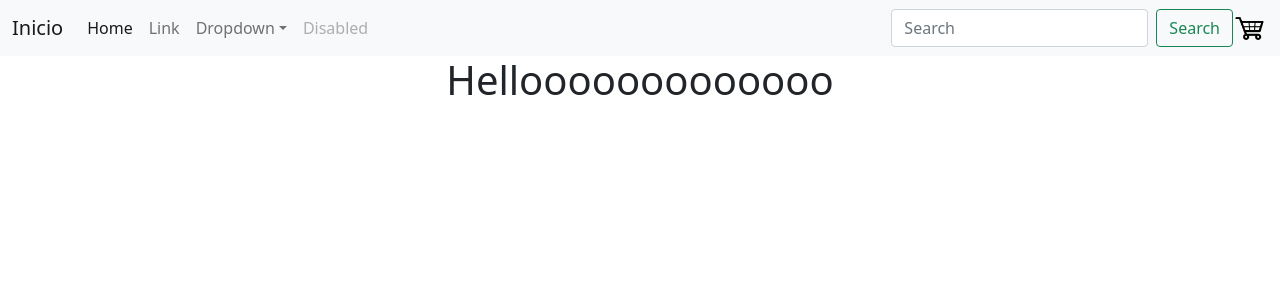
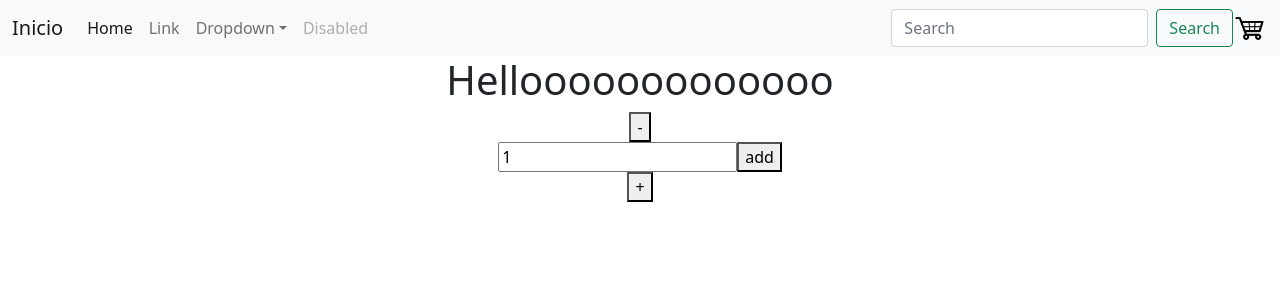
Before and after one commit to zoesant/tienda-de-ropa-online, a React (Create React App) app: page / in a window 1280 px wide. Shown: the top 300 px of the page. Built offline with nearby package versions, Linux system fonts and the light colour scheme.

Commit message:
re-entrega

```diff
--- a/src/App.js
+++ b/src/App.js
@@ -4,6 +4,7 @@ import Navbar from './components/navBar';
 // import hello from './components/ItemListContainer';
 import "bootstrap/dist/css/bootstrap.min.css";
 import Header from './components/ItemListContainer';
+import Contador from './components/ItemCount';
 
 
 
@@ -17,6 +18,8 @@ function App() {
       <div>
       <Header title='Hellooooooooooooo' />
       </div>
+
+      <Contador/>
     </div>
   );
 }
--- /dev/null
+++ b/src/components/ItemCount.js
@@ -0,0 +1,50 @@
+import { useState } from "react";
+
+
+
+function Contador (props) {
+
+    const [cantidad, setCantidad] = useState(1);
+    const [stock, setStock] = useState(4);
+
+
+    const addProduct = () => {
+        alert('Usted selecciono ' + cantidad + ' remeras');
+    }
+
+    const sumar = () => {
+        if(cantidad < stock){
+            setCantidad(cantidad + 1);
+        }
+    }
+    const restar = () => {
+        if(cantidad !== 0){
+            setCantidad(cantidad - 1);
+        }
+    }
+
+// cantidad = 3
+    return (
+    <div>
+    <button onClick={restar}> - </button>
+    <div>
+    <div>
+        <input type='number' value={cantidad}>
+        </input>
+        <button onClick={addProduct}> add </button>
+
+    </div>
+    <button onClick={sumar}> + </button>
+    </div>
+    </div>
+
+
+    );
+
+
+    }
+
+
+
+
+export default Contador;
--- a/src/components/ItemListContainer.js
+++ b/src/components/ItemListContainer.js
@@ -10,7 +10,8 @@ function Header(props) {
     );
     }
 
-export default Header;
+    export default Header;
+
 
 // export const hello = (props) =>  <h2>{props.title}</h2> ;
 // export default () => <hello title="HELLO"/>;
```
